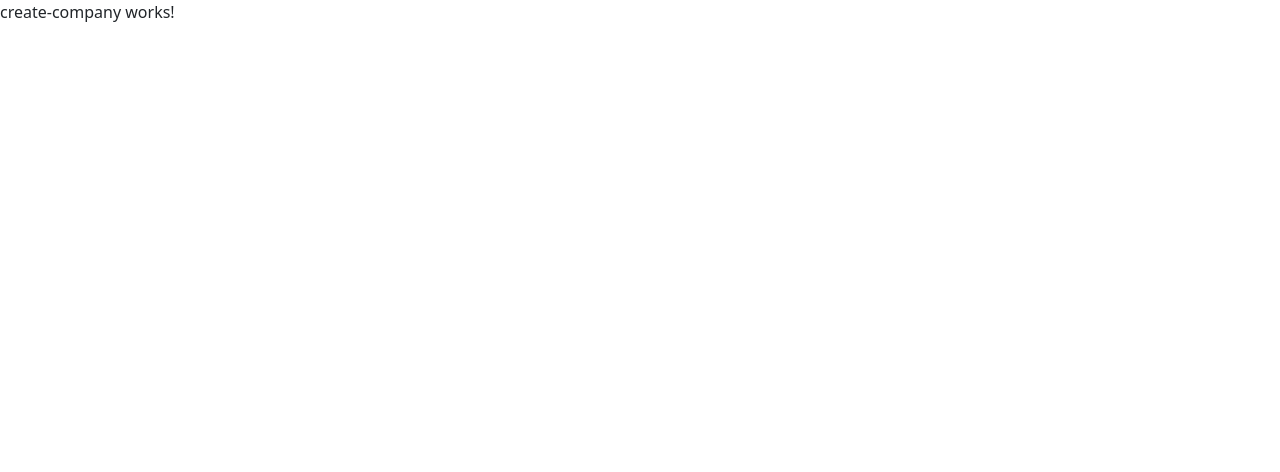
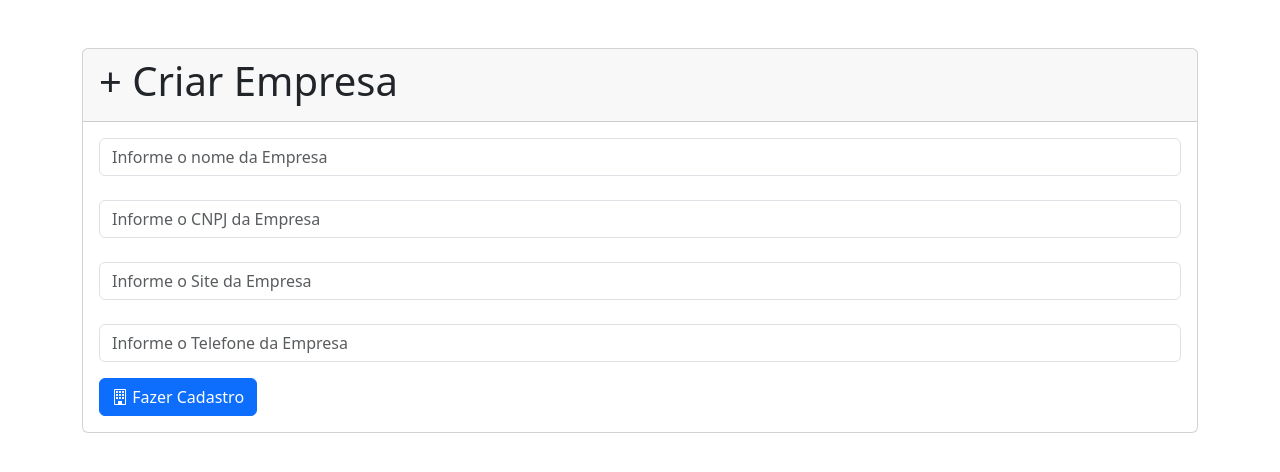
Before and after one commit to dilsoncampelo10/sig_company_client, an Angular app: page /criar/empresa in a window 1280 px wide. Shown: the top 472 px of the page. Built offline with nearby package versions, Linux system fonts and the light colour scheme; sample sign-in values are in the browser's storage.

Commit message:
create company

```diff
--- /dev/null
+++ b/src/app/components/form-companies/form-companies.component.html
@@ -0,0 +1,27 @@
+<section class="section_partner">
+    <section class="container pt-5">
+        <div class="card">
+            <div class="card-header">
+                <h1>+ Criar Empresa</h1>
+            </div>
+            <div class="card-body">
+                <form>
+                    <input type="text" name="name" [(ngModel)]="company.name" class="form-control" placeholder="Informe o nome da Empresa">
+                    <input type="text" name="cnpj" [(ngModel)]="company.cnpj"  class="form-control mt-4" placeholder="Informe o CNPJ da Empresa">
+                    <input type="text" name="site" [(ngModel)]="company.site" class="form-control mt-4" placeholder="Informe o Site da Empresa">
+                    <input type="text" name="phone" [(ngModel)]="company.phone" class="form-control mt-4" placeholder="Informe o Telefone da Empresa">
+                    <button (click)="create()" class="btn btn-primary mt-3"><i class="bi bi-building"></i> Fazer Cadastro</button>
+                </form>
+            </div>
+            <!-- <div class="card-footer d-flex justify-content-between">
+                <a [routerLink]="['/login']">Faça seu login </a>
+                <a [routerLink]="['/']">Voltar </a>
+            </div> -->
+        </div>
+
+    </section>
+    <!-- <div>
+        <app-modal *ngIf="showError"></app-modal>
+    </div> -->
+
+</section>
--- /dev/null
+++ b/src/app/components/form-companies/form-companies.component.ts
@@ -0,0 +1,29 @@
+import { Component } from '@angular/core';
+import { Company } from '../../models/Company';
+import { CompanyService } from '../../services/company.service';
+import { FormsModule } from '@angular/forms';
+
+@Component({
+  selector: 'app-form-companies',
+  standalone: true,
+  imports: [FormsModule],
+  templateUrl: './form-companies.component.html',
+  styleUrl: './form-companies.component.scss'
+})
+export class FormCompaniesComponent {
+    public company: Company = new Company;
+
+    constructor(private companyService:CompanyService){}
+
+    create(){
+
+      this.companyService.create(this.company).subscribe({
+        next: (data) => {
+          console.log(data);
+        },
+        error: (responseError) => {
+          console.log(responseError);
+        }
+      })
+  }
+}
--- /dev/null
+++ b/src/app/models/Company.ts
@@ -0,0 +1,6 @@
+export class Company {
+    public name: string = '';
+    public cnpj: string = '';
+    public site?: string = '';
+    public phone: string = '';
+}
--- a/src/app/pages/companies/create-company/create-company.component.html
+++ b/src/app/pages/companies/create-company/create-company.component.html
@@ -1 +1 @@
-<p>create-company works!</p>
+<app-form-companies></app-form-companies>
--- a/src/app/pages/companies/create-company/create-company.component.ts
+++ b/src/app/pages/companies/create-company/create-company.component.ts
@@ -1,9 +1,11 @@
 import { Component } from '@angular/core';
+import { FormCompaniesComponent } from '../../../components/form-companies/form-companies.component';
+import { RouterModule } from '@angular/router';
 
 @Component({
   selector: 'app-create-company',
   standalone: true,
-  imports: [],
+  imports: [FormCompaniesComponent,RouterModule],
   templateUrl: './create-company.component.html',
   styleUrl: './create-company.component.scss'
 })
--- /dev/null
+++ b/src/app/services/company.service.ts
@@ -0,0 +1,27 @@
+import { HttpClient, HttpHeaders } from '@angular/common/http';
+import { Injectable } from '@angular/core';
+import { environment } from '../../environments/environment';
+import { Company } from '../models/Company';
+import { Observable } from 'rxjs';
+
+@Injectable({
+  providedIn: 'root'
+})
+export class CompanyService {
+
+  constructor(private httpClient:HttpClient) { }
+
+  private url: string = environment.api+"/companies";
+
+  public create(company: Company): Observable<Company>{
+    const token = localStorage.getItem('token');
+
+    if (!token) {
+      throw new Error('Token JWT não encontrado no localStorage');
+    }
+
+    const headers = new HttpHeaders().set('Authorization', `Bearer ${token}`);
+
+    return this.httpClient.post<Company>(`${this.url}`,company,{headers});
+  }
+}
```
Also changed, not shown: src/app/components/form-companies/form-companies.component.scss (added), 2 other files (tests, documents, lock files or other folders).
